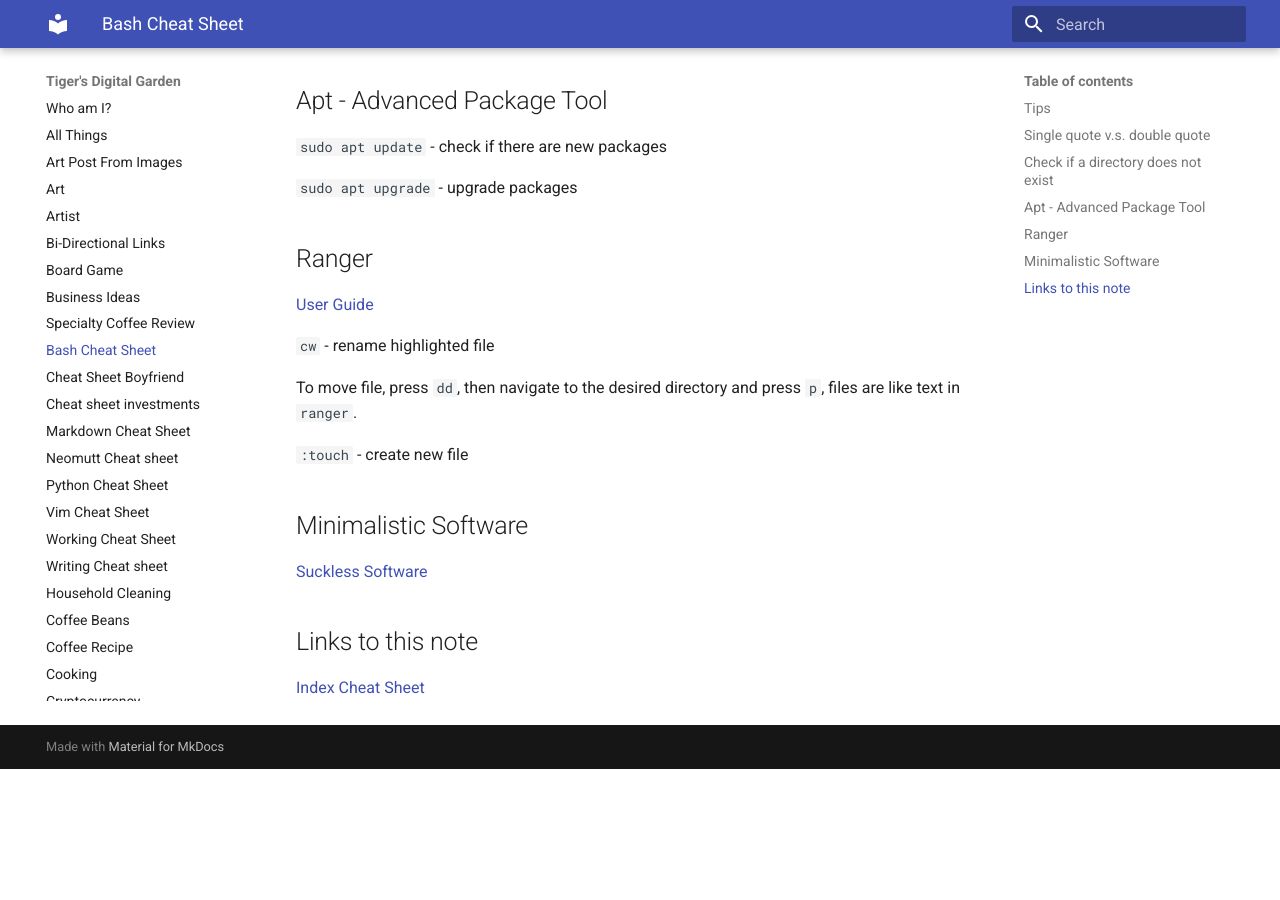
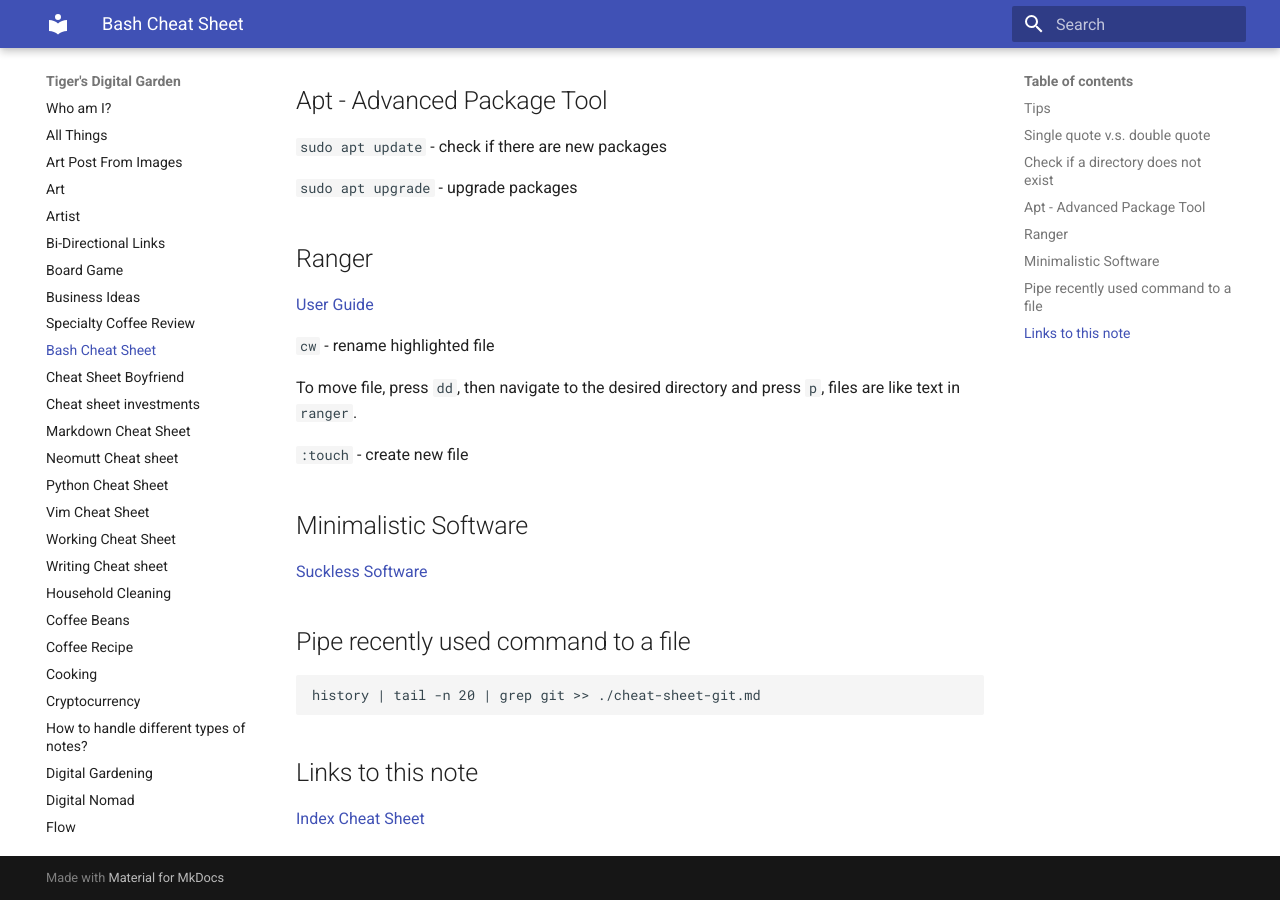
Before and after one commit to ynotstartups/notes, an MkDocs documentation site: the page built from notes/cheat-sheet-bash.md, in a window 1280 px wide and 900 px high, scrolled down 863 px. Built offline with MkDocs 1.6.1 and Material for MkDocs 9.7.7, drawn with Linux system fonts in a browser that asks for light colours; before the commit the page ends 1632 px from its top, so only the background shows below that.

Commit message:
find recently used command

````diff
--- a/notes/cheat-sheet-bash.md
+++ b/notes/cheat-sheet-bash.md
@@ -53,6 +53,14 @@
 ## Minimalistic Software
 
 [Suckless Software](https://suckless.org/rocks/)
+
+
+## Pipe recently used command to a file
+
+```
+history | tail -n 20 | grep git >> ./cheat-sheet-git.md
+```
+
 ## Links to this note
 
 [Index Cheat Sheet](index-cheat-sheet.md)
````
